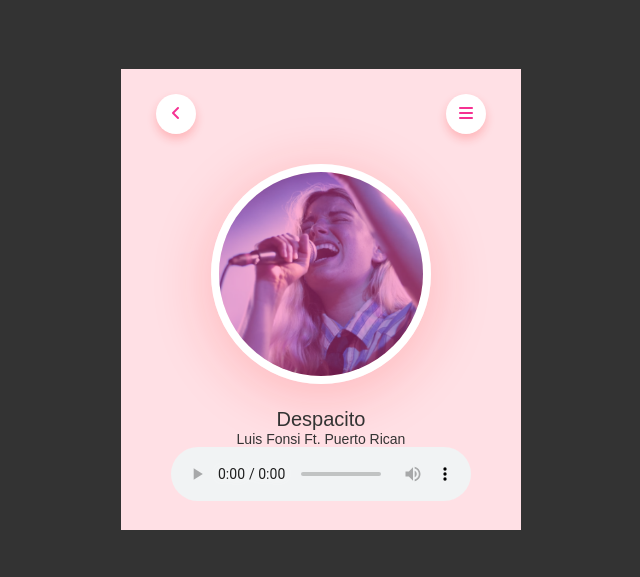
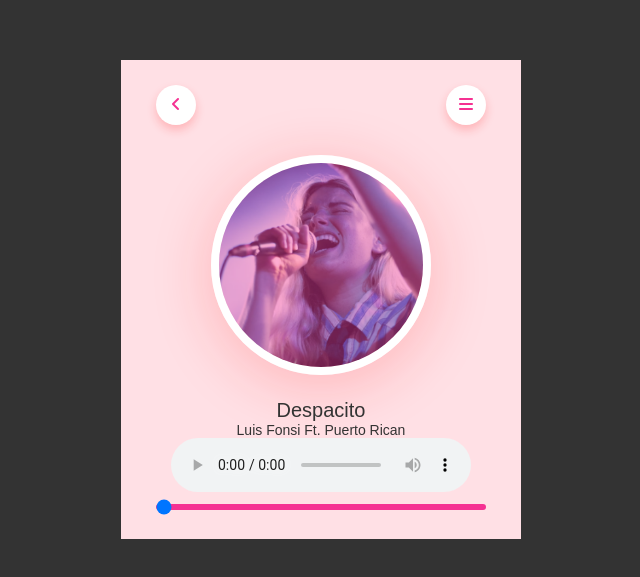
Before and after one commit to Malachi9311/js_music_player, a plain HTML site: page index.html in a window 1280 px wide. Shown: the part 101-678 px from the top of the page, without its empty margins (319-959 px from the left). Drawn offline with Linux system fonts and the light colour scheme.

Commit message:
progress bar

```diff
--- a/index.html
+++ b/index.html
@@ -28,6 +28,7 @@
         <audio controls>
           <source src="media/NEFFEX  Go Audio.mp3" type="audio/mpeg" />
         </audio>
+        <input type="range" value="0" id="progress" />
       </div>
     </div>
 
--- a/style.css
+++ b/style.css
@@ -56,3 +56,12 @@ nav .circle {
     font-size: 14px;
     color: #333;
 }
+
+#progress {
+    -webkit-appearance: none;
+    width: 100%;
+    height: 6px;
+    background: #f53192;
+    border-radius: 4px;
+    cursor: pointer;
+}
```
